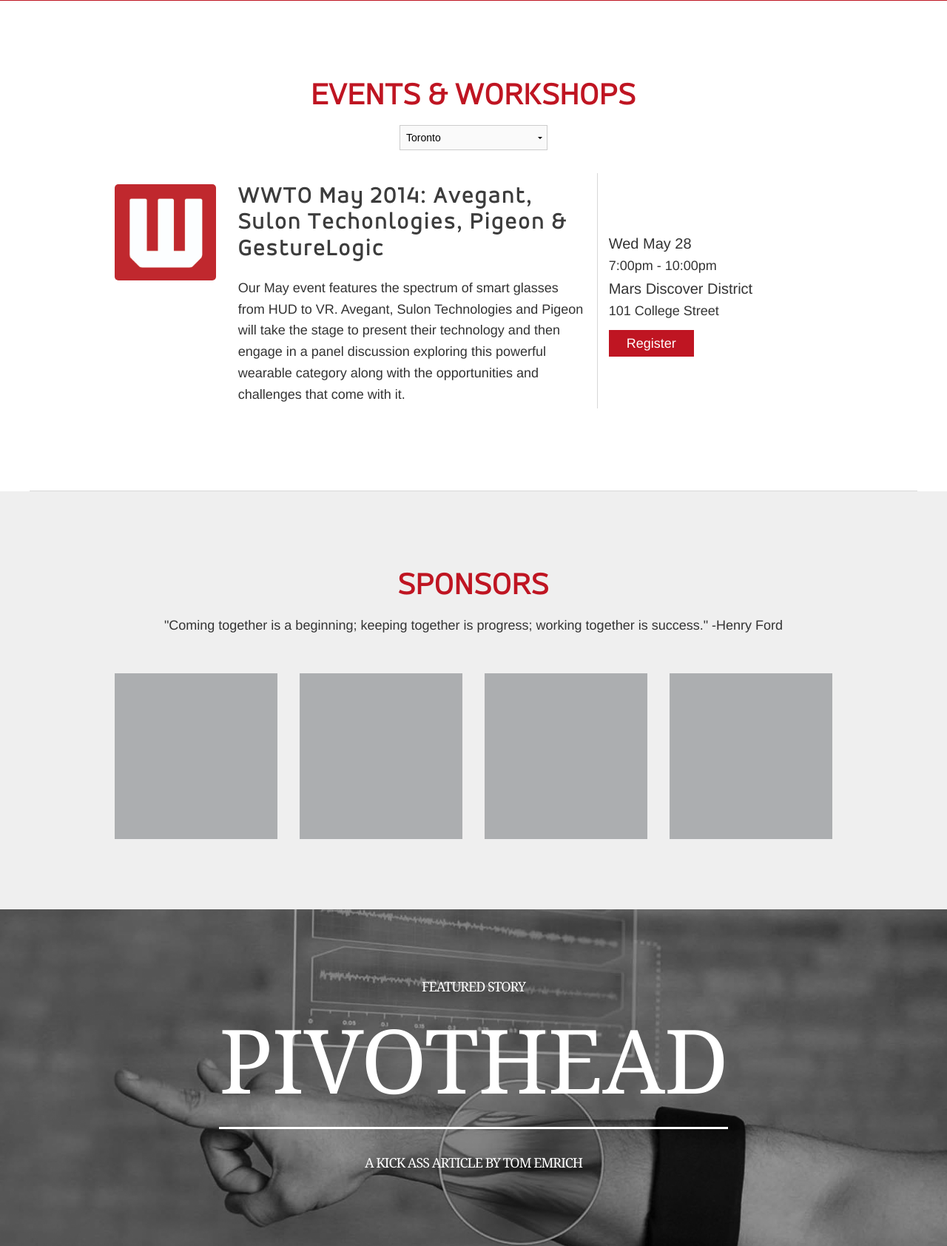
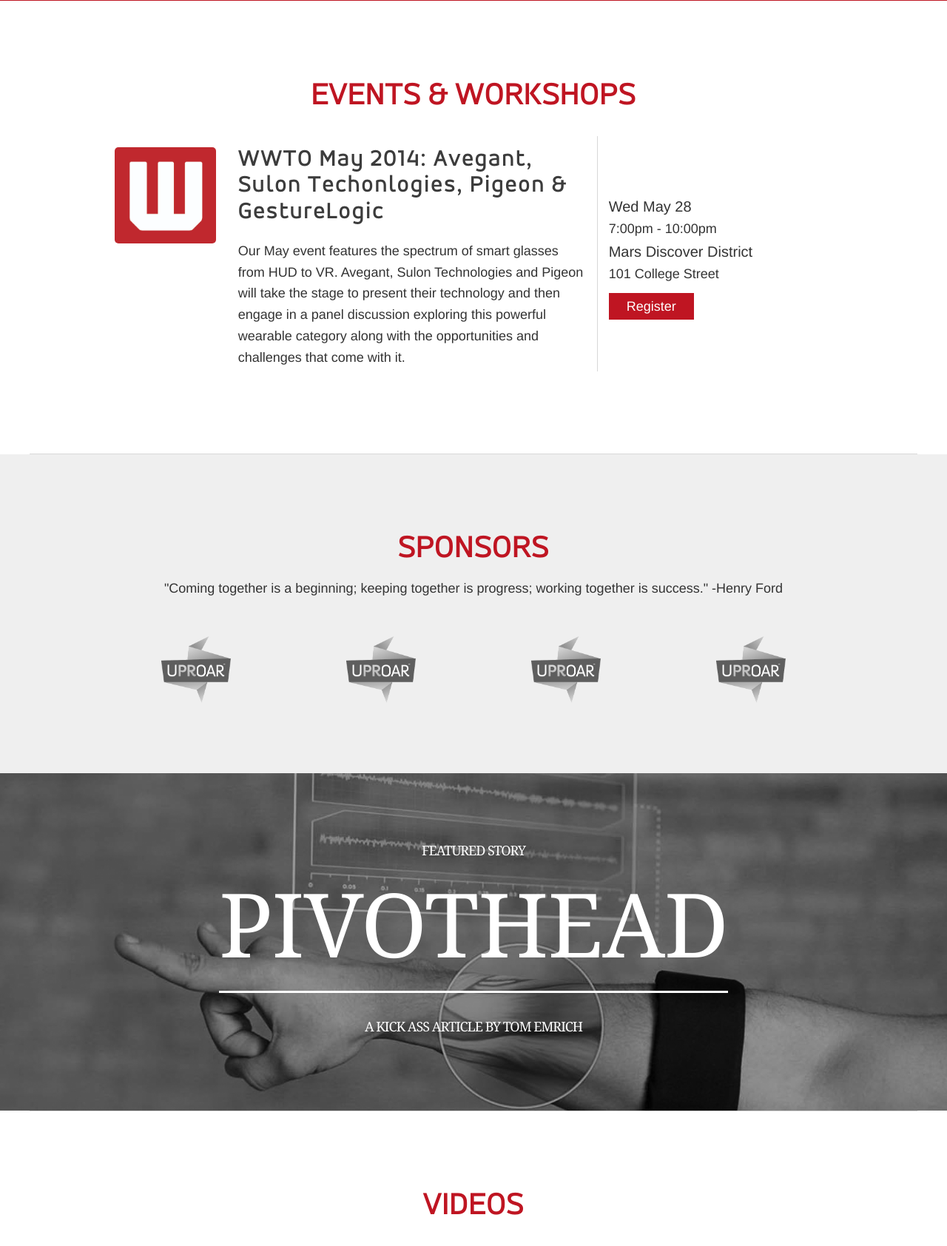
Before and after one commit to scottchen18/wearables, a CodeIgniter app: page /index.php/main/index in a window 1280 px wide. Shown: the part 1220-2904 px from the top of the page at 74% size. Run offline with CodeIgniter, Linux system fonts and the light colour scheme; some libraries are stand-ins or nearby versions.

Commit message:
pre neil

```diff
--- a/application/assets/css/style.css
+++ b/application/assets/css/style.css
@@ -2,6 +2,14 @@
 {
 font-family: accordAlt;
 src: url(../fonts/AccordAlt_Medium.otf);
+}
+.bgfade{
+	height:100%;
+	width:100%;
+	background:rgba(0,0,0,0.95);
+	position:absolute;
+	z-index:100;
+	display:none;
 }
 .ph{
 	font-weight:100;
@@ -224,3 +232,17 @@
 opacity: 0.8;
 display: inline-block;
 }
+.sponsor_img{
+	height:90px;
+	-webkit-filter: grayscale(100%);
+	       -moz-filter: grayscale(100%);
+	         -o-filter: grayscale(100%);
+	        -ms-filter: grayscale(100%);
+	            filter: grayscale(100%);
+}
+
+#video_pop{
+	z-index:200;
+	text-align:center;
+	display:none;
+}
--- a/application/config/routes.php
+++ b/application/config/routes.php
@@ -39,6 +39,7 @@
 */
 
 $route['default_controller'] = "main";
+$route['(:any)'] = 'main/$1';
 $route['404_override'] = 'main';
 
 
--- a/application/controllers/main.php
+++ b/application/controllers/main.php
@@ -54,5 +54,33 @@
 		$this->load->view('headers/footer',$data);
 
 	}
+	public function feature()
+	{
+
+		/*$this->db->where('email','r@clayza.com');
+		$query = $this->db->get('user');
+		$query = $query->row_array();*/
+
+		$data['title'] = 'Simply';
+		$data['meta'] = '
+						<meta name="description" content="" />
+
+						';
+		$data['f_meta'] = '
+			<meta property="og:locale" content="en_US" />
+			<meta property="og:type" content="article" />
+			<meta property="og:title" content="" />
+			<meta property="description" content="" />
+			<meta property="og:image" content="" />
+			<meta property="og:url" content="" />
+			<meta property="og:site_name" content="" />';
+
+
+		$data['page'] = "home";
+		$this->load->view('headers/header',$data);
+		$this->load->view('main/story',$data);
+		$this->load->view('headers/footer',$data);
+
+	}
 
 }
--- a/application/views/headers/header.php
+++ b/application/views/headers/header.php
@@ -15,3 +15,10 @@
 	<?php echo $f_meta;?>
   </head>
   <body>
+	<div class="bgfade"></div>
+	<div id="video_pop">
+		<div class="s_center">
+			<img style="width:60px;margin-bottom:40px" src="<?php echo base_url();?>application/assets/img/wearables-icon-white.png">
+			<div id="y_video"></div>
+		</div>
+	</div>
--- a/application/views/main/landing.php
+++ b/application/views/main/landing.php
@@ -80,10 +80,10 @@
 	<div class="row">
 		<div class="small-12 columns s_center">
 			<h1 class="red">Events & Workshops</h1>
-			<select style="width:200px">
-				<option> Toronto </option>
-				<option> Boobsville </option>
-			</select>
+			<!-- <select style="width:200px">
+							<option> Toronto </option>
+							<option> Boobsville </option>
+						</select> -->
 		</div>
 	</div>
 
@@ -105,7 +105,7 @@
 				<span class="sp1">Mars Discover District</span><br>
 				101 College Street
 			</p>
-			<a class="custom2">Register</a>
+			<a class="custom2" href="http://www.meetup.com/Wearable-Wednesday-Toronto/events/181497672/" target="_blank">Register</a>
 		</div>
 	</div>
 </section>
@@ -124,21 +124,21 @@
 
 	<div class="row">
 		<div class="small-12 medium-3 columns s_center">
-			<div class="video_place"></div>
+			<img class="sponsor_img" src="<?php echo base_url();?>application/assets/img/uproar_logo.png" >
 
 		</div>
 
 		<div class="small-12 medium-3 columns s_center">
-			<div class="video_place"></div>
+			<img class="sponsor_img" src="<?php echo base_url();?>application/assets/img/uproar_logo.png" >
 
 		</div>
 
 		<div class="small-12 medium-3 columns s_center">
-			<div class="video_place"></div>
+			<img class="sponsor_img" src="<?php echo base_url();?>application/assets/img/uproar_logo.png">
 
 		</div>
 		<div class="small-12 medium-3 columns s_center">
-			<div class="video_place"></div>
+			<img class="sponsor_img" src="<?php echo base_url();?>application/assets/img/uproar_logo.png">
 
 		</div>
 	</div>
@@ -147,7 +147,7 @@
 <section class="page2">
 	<div class="row">
 		<div class="small-12 columns s_center">
-			<div style="margin-bottom:30px">
+			<a class="featured_story"><div style="margin-bottom:30px">
 				<span class="fs" >Featured Story</span>
 			</div>
 			<div>
@@ -155,7 +155,7 @@
 			</div>
 			<div class="fs">
 				A kick ass article by Tom Emrich
-			</div>
+			</div></a>
 		</div>
 	</div>
 </section>
@@ -226,6 +226,46 @@
 	</div>
 </section>
 <script>
+// $('.video_container').hover(function(){
+// 	$(this).find('.video_screen').animate({marginTop:'+=210px'},200,function(){});
+// 	$(this).find('.video_title').show();
+//
+// 	},function(){
+// 	$(this).find('.video_title').hide();
+// 	$(this).find('.video_screen').animate({marginTop:'-=210px'},200);
+// 	}
+// );
+
+$('.video_place').click(function(){show_video($(this).attr('data-rel'));});
+$('.featured_story').click(function(){location.href=baseUrl+'/feature';});
+function show_video(url){
+
+	var width = $(window).width() * 0.7;
+	$('.bgfade').fadeIn('slow');
+
+	$('#video_pop').show();
+	$('#y_video').css('width',width);
+	$('#y_video').css('height',(width/1.7777));
+
+	$('#video_pop').css('width',width);
+	$('#video_pop').center(false);
+	$('#video_pop').hide();
+	$('#video_pop').fadeIn('slow',function(){
+		$('#y_video').html('<iframe width="'+width+'" height="'+(width/1.7777)+'" src="//www.youtube.com/embed/43wIp2eDvDw" frameborder="0" allowfullscreen></iframe>');
+	});
+
+	$('.bgfade').css('height',$(document).height());
+	$('.bgfade').css('width',$(document).width());
+
+	$(document).keyup(function(e) {
+		 if (e.keyCode == 27) {close_video();}
+	});
+}
+function close_video(){
+	$('.bgfade').fadeOut('slow');
+	$('#video_pop').fadeOut('slow',function(){$('#y_video').html('');});
+
+}
 var padding = ($('.e_info').height() - $('.e_date').height()) /2;
 	$('.e_date').css('padding-top',padding);
 	$('.e_date').css('padding-bottom',padding);
```
Also changed, not shown: application/views/main/story.php (added, +74 -0 lines), application/assets/img/uproar_logo.jpg (added), application/assets/img/uproar_logo.png (added).
